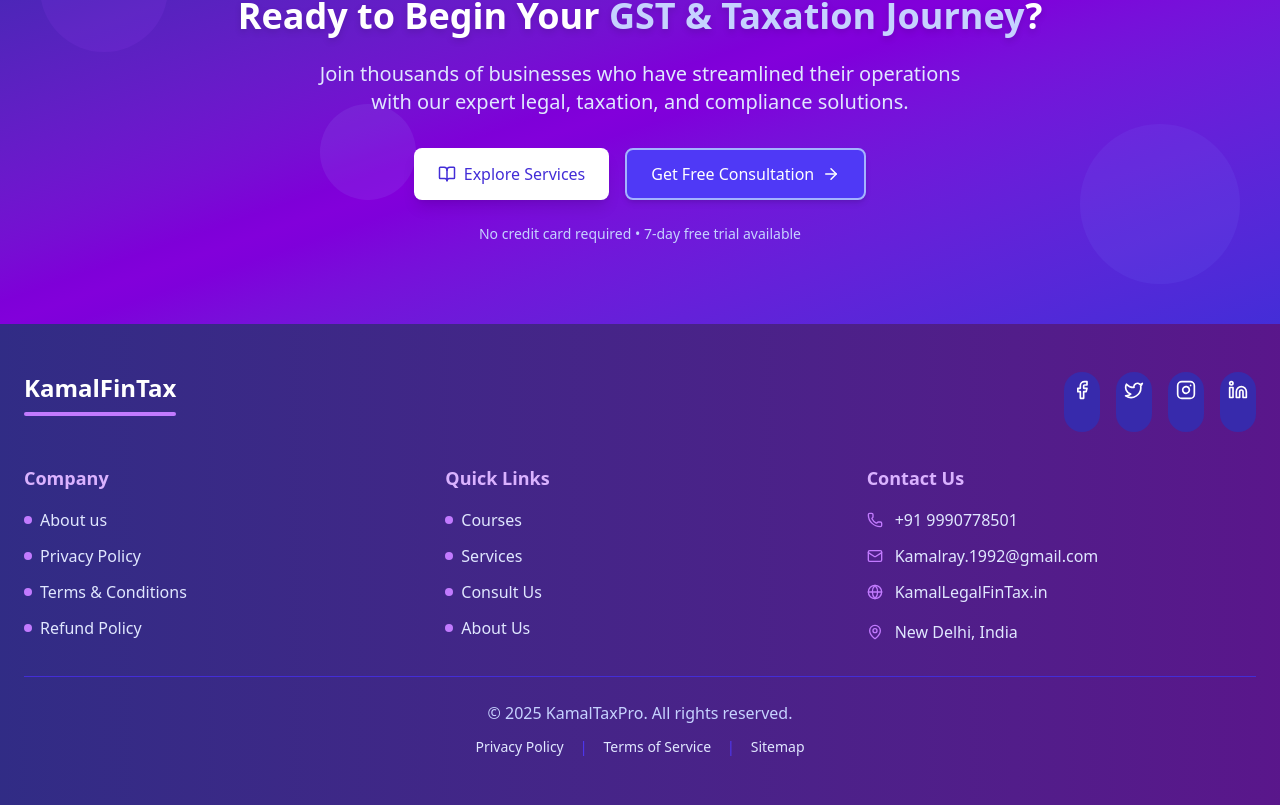
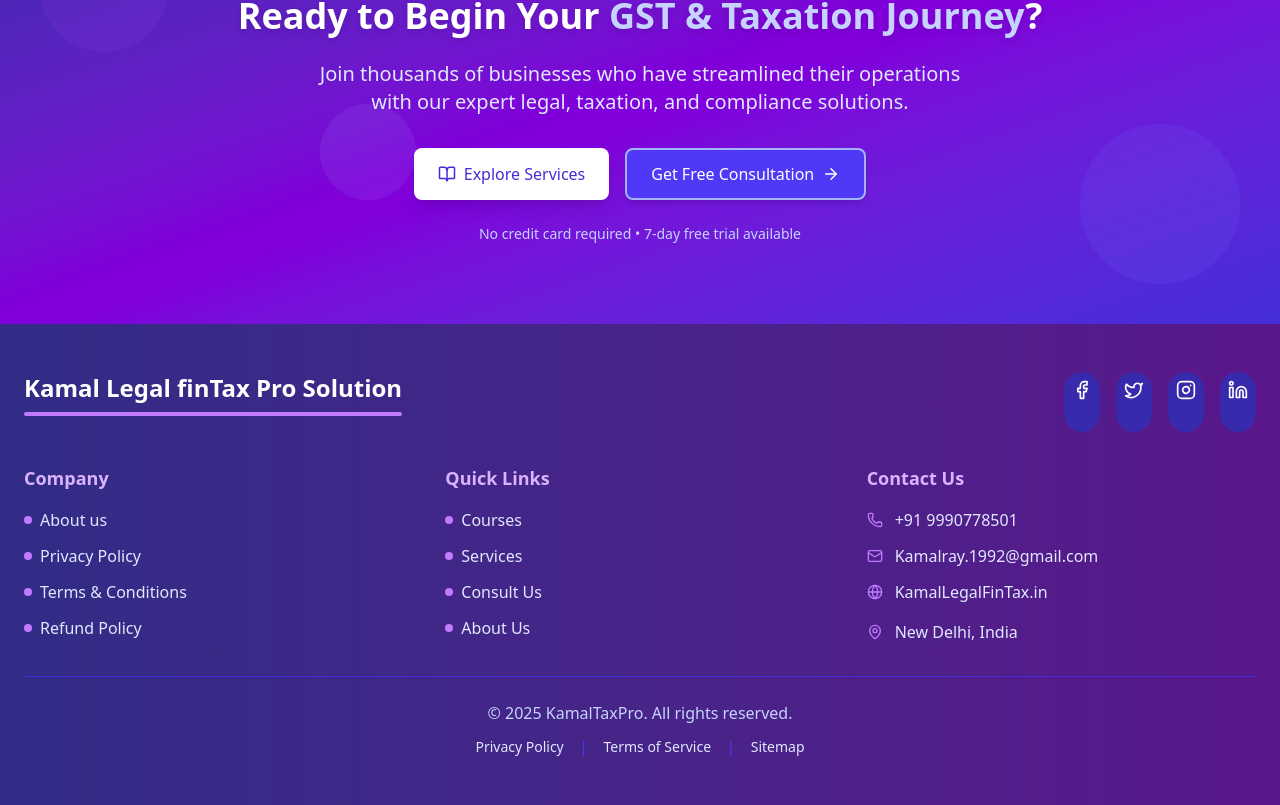
Before and after one commit to Narender009/kamal-app, a React (Vite) app: page / in a window 1280 px wide. Shown: the part 2902-3707 px from the top of the page. Built offline with nearby package versions, Linux system fonts and the light colour scheme.

Commit message:
Updated feature X or fixed bug Y

```diff
--- a/src/components/layout/Footer.jsx
+++ b/src/components/layout/Footer.jsx
@@ -18,7 +18,7 @@
         {/* Logo and company info */}
         <div className="flex flex-col md:flex-row justify-between mb-8">
           <div className="mb-8 md:mb-0">
-            <h2 className="text-2xl font-bold text-white mb-2">KamalFinTax</h2>
+            <h2 className="text-2xl font-bold text-white mb-2">Kamal Legal finTax Pro Solution</h2>
             <div className="h-1 w-full bg-purple-400 rounded mb-4"></div>
           </div>
 
```
